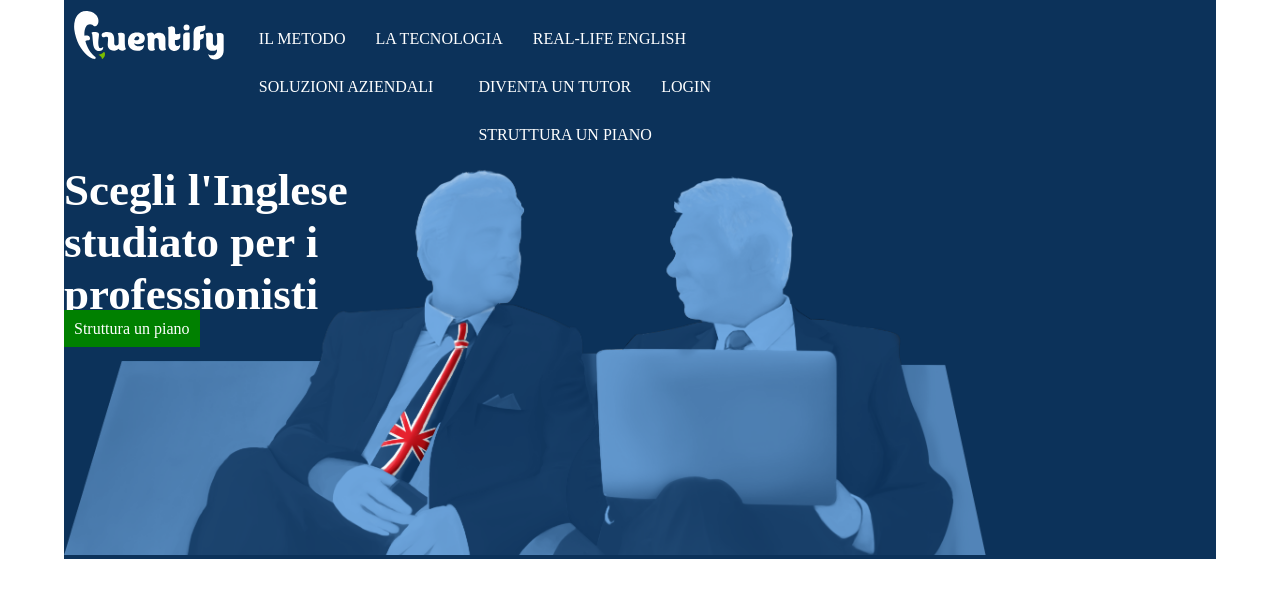
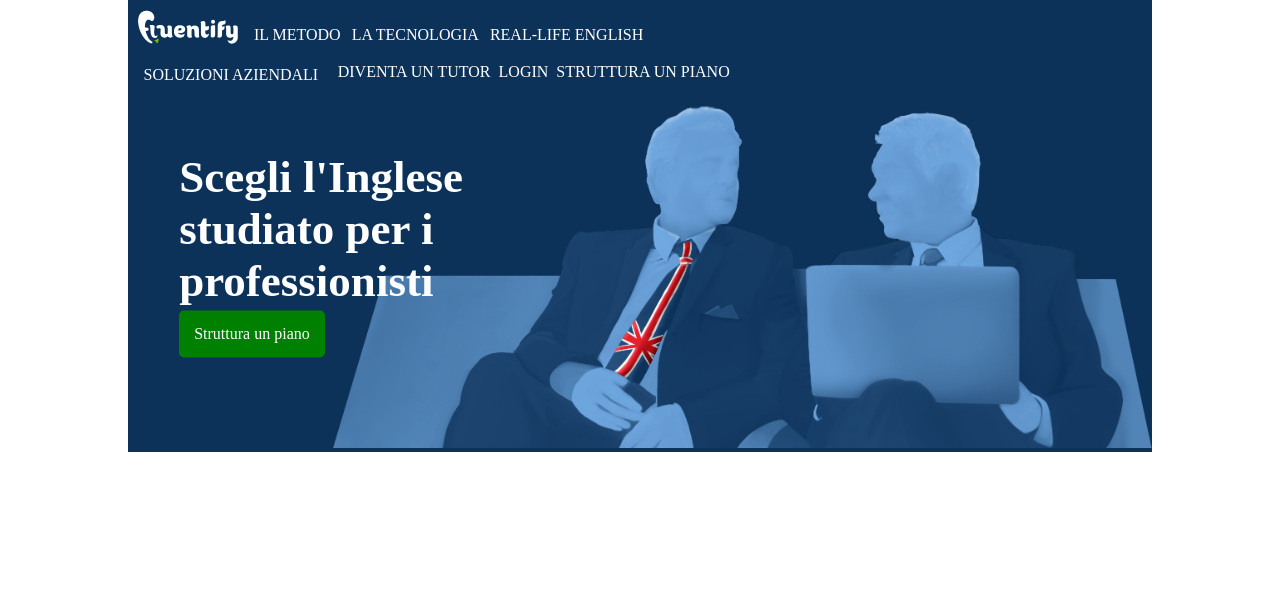
Before and after one commit to giuseppe-lana27/htmlcss-fluentify, a plain HTML site: page index.html in a window 1280 px wide. Drawn offline with Linux system fonts and the light colour scheme.

Commit message:
fix posizionamento testo e immagine

```diff
--- a/css/style.css
+++ b/css/style.css
@@ -1,12 +1,16 @@
+/* reset */
 *{
   margin: 0;
   padding: 0;
   box-sizing: border-box;
 }
+/* /reset */
+
 .container{
   margin: auto;
-  width: 90%;
+  width: 80%;
 }
+/* header */
 .header-container{
   width: 100%;
   margin: auto;
@@ -21,16 +25,17 @@
   clear: both;
 }
 .logo{
-  width: 15%;
+  width: 10%;
   float: left;
-  line-height: middle;
+  margin-right: 1%;
 }
+
 .logo img{
-  width: 150px;
-  margin-right: 50px;
+  width: 100%;
 }
+
 .main-nav{
-  width: 65%;
+  width: 55%;
   margin-top: 5px;
 }
 
@@ -40,8 +45,13 @@
 
 .main-nav li, .login-nav li{
   float: left;
-  margin: 15px 15px;
+  margin: 2% 1%;
   list-style: none;
+  display: inline-block;
+}
+
+.main-nav ul li, .login-nav ul li{
+  display: inline-block;
 }
 
 .main-nav ul li a{
@@ -51,9 +61,10 @@
 }
 
 .login-nav {
-  width: 32%;
+  width: 40%;
   float: left;
-  margin-left: 15px;
+  margin-left: 1%;
+
 }
 
 .login-nav ul li a{
@@ -61,7 +72,8 @@
   color: white;
   text-transform: uppercase;
 }
-
+/* /header */
+/* main */
 /* hero */
 .hero{
   margin: auto;
@@ -75,28 +87,31 @@
  width: 80%;
  height: 100%;
  object-fit: cover;
+ margin-left: 20%;
 
 }
 
 .description-hero{
   position: absolute;
-  top: 50%;
+  top: 30%;
   left: 0;
-  transform: translateY(-50%);
-  width: 30%;
-  height: 50vh;
+  transform: translateY(-30%);
+  width: 35%;
+  margin-left: 5%;
+
 }
 .description-hero h1{
   font-size: 45px;
   color: white;
+  margin-bottom: 5%;
 }
 .description-hero a{
   text-decoration: none;
   color: white;
-  width: 10px;
-  height: 60px;
+  width: 30%;
   background-color: green;
-  padding: 10px;
+  padding: 15px;
+  border-radius: 5px;
 }
 .hero::after{
   content: '';
@@ -104,3 +119,4 @@
   clear: both;
 }
 /* /hero */
+/* /main */
```
